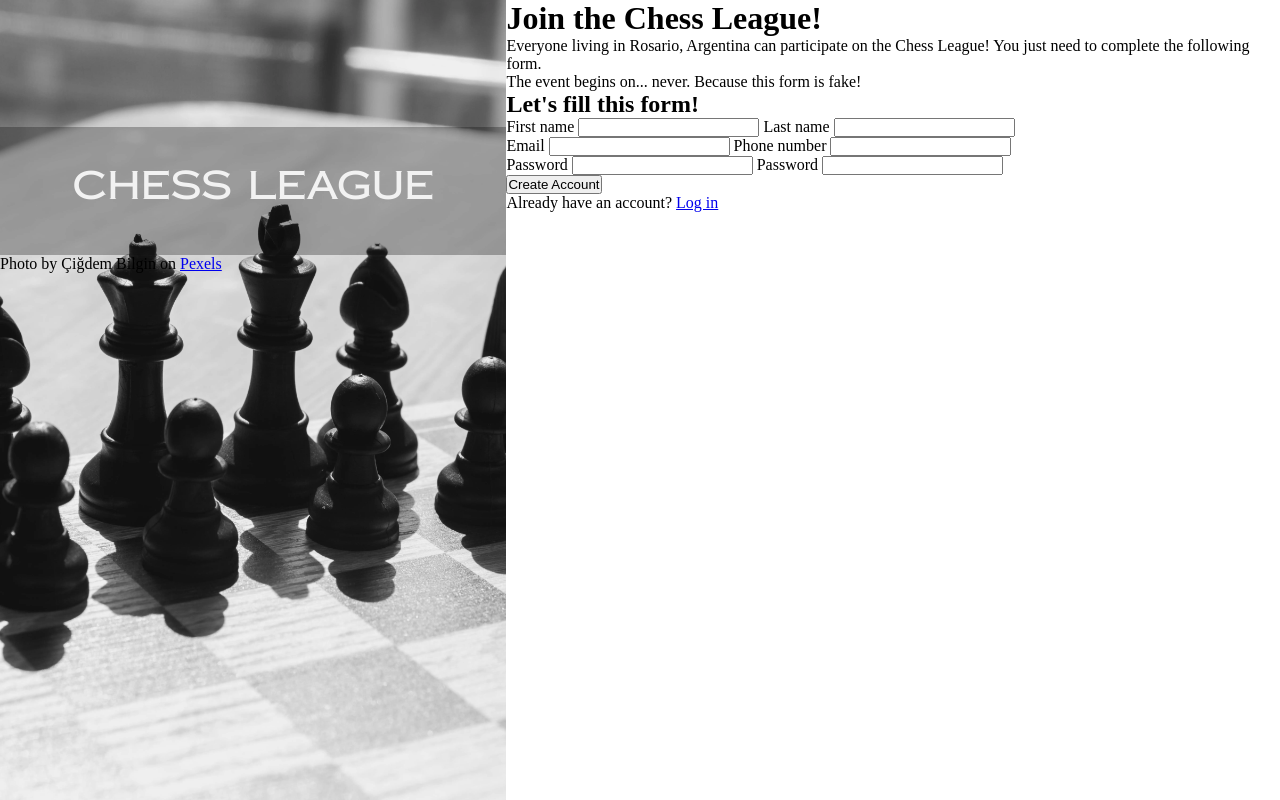
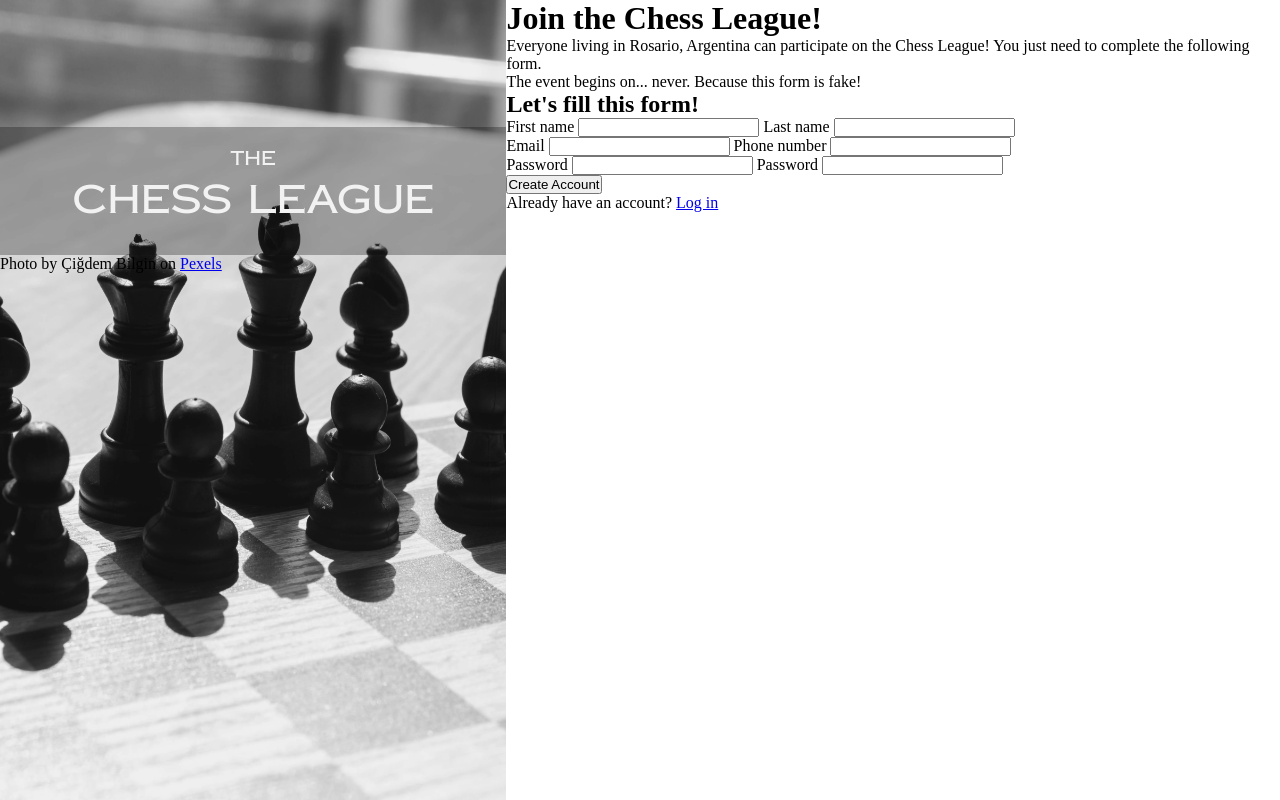
Before and after one commit to It-is-Michel/odin-sing-up-form, a plain HTML site: page index.html in a window 1280 px wide. Drawn offline with Linux system fonts and the light colour scheme.

Commit message:
feat: Add "the" before logotype

```diff
--- a/index.html
+++ b/index.html
@@ -12,7 +12,7 @@
 
     <section class="logotype-section">
       <div class="logotype-section__logotype-container">
-        <p class="logotype">Chess League<p>
+        <p class="logotype logotype--small">the</p><p class="logotype">Chess League<p>
       </div>
       <p class="logotype-section__credits">Photo by Çiğdem Bilgin on <a href="https://www.pexels.com/photo/black-and-white-chess-pieces-in-sunlight-33647014/">Pexels</a></p>
     </section>
```
